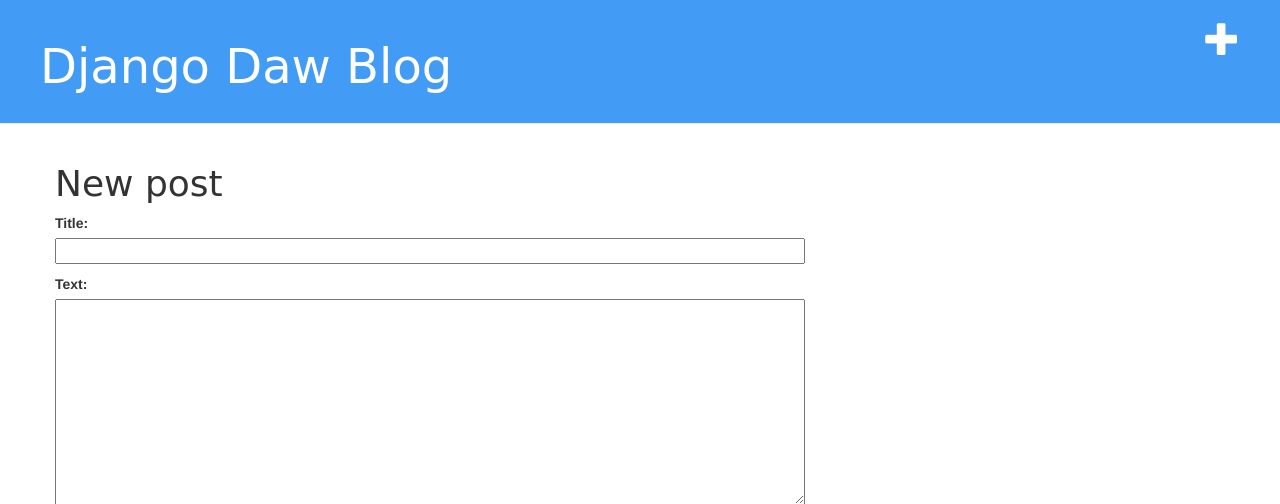
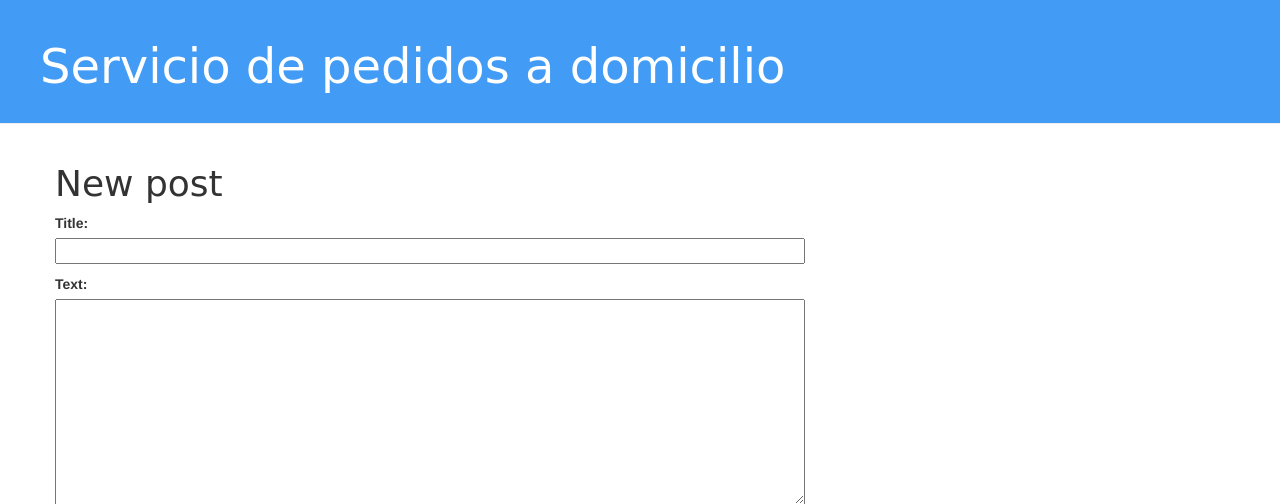
Before and after one commit to bilivega/my-first-blog, a Django app: page /post/new/ in a window 1280 px wide. Shown: the top 504 px of the page. Run offline with Django 3.2, Linux system fonts and the light colour scheme; some libraries are stand-ins or nearby versions.

Commit message:
Casi el ultimo

```diff
--- a/blog/templates/blog/base.html
+++ b/blog/templates/blog/base.html
@@ -9,8 +9,10 @@
 </head>
 <body>
 	<div class="page-header">
-		<a href="{% url 'post_new' %}" class="top-menu"><span class="glyphicon glyphicon-plus"></span></a>
-		<h1><a href="/">Django Daw Blog</a></h1>
+		{% if user.is_authenticated %}
+			<a href="{% url 'post_new' %}" class="top-menu"><span class="glyphicon glyphicon-plus"></span></a>
+		{% endif %}
+		<h1><a href="/">Servicio de pedidos a domicilio</a></h1>
 	</div>
 
 	<div class="content container">
--- a/blog/templates/blog/post_detail.html
+++ b/blog/templates/blog/post_detail.html
@@ -9,5 +9,6 @@
 <a class="btn btn-default" href="{% url 'post_edit' pk=post.pk %}"><span class="glyphicon glyphicon-pencil"></span></a>
 <h1>{{ post.title }}</h1>
 <p>{{ post.text|linebreaksbr }}</p>
+
 </div>
 {% endblock %}
```
Lines whose indentation alone changed are shown as unchanged.
